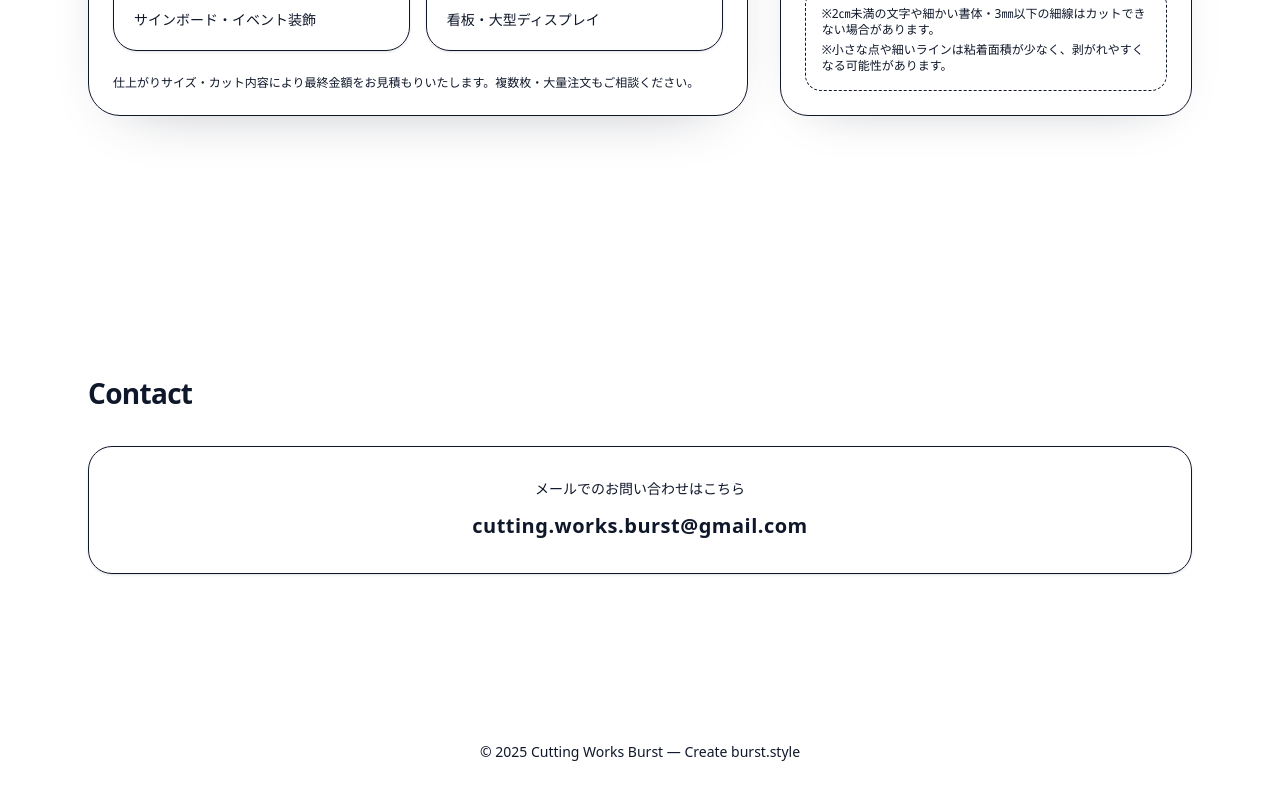
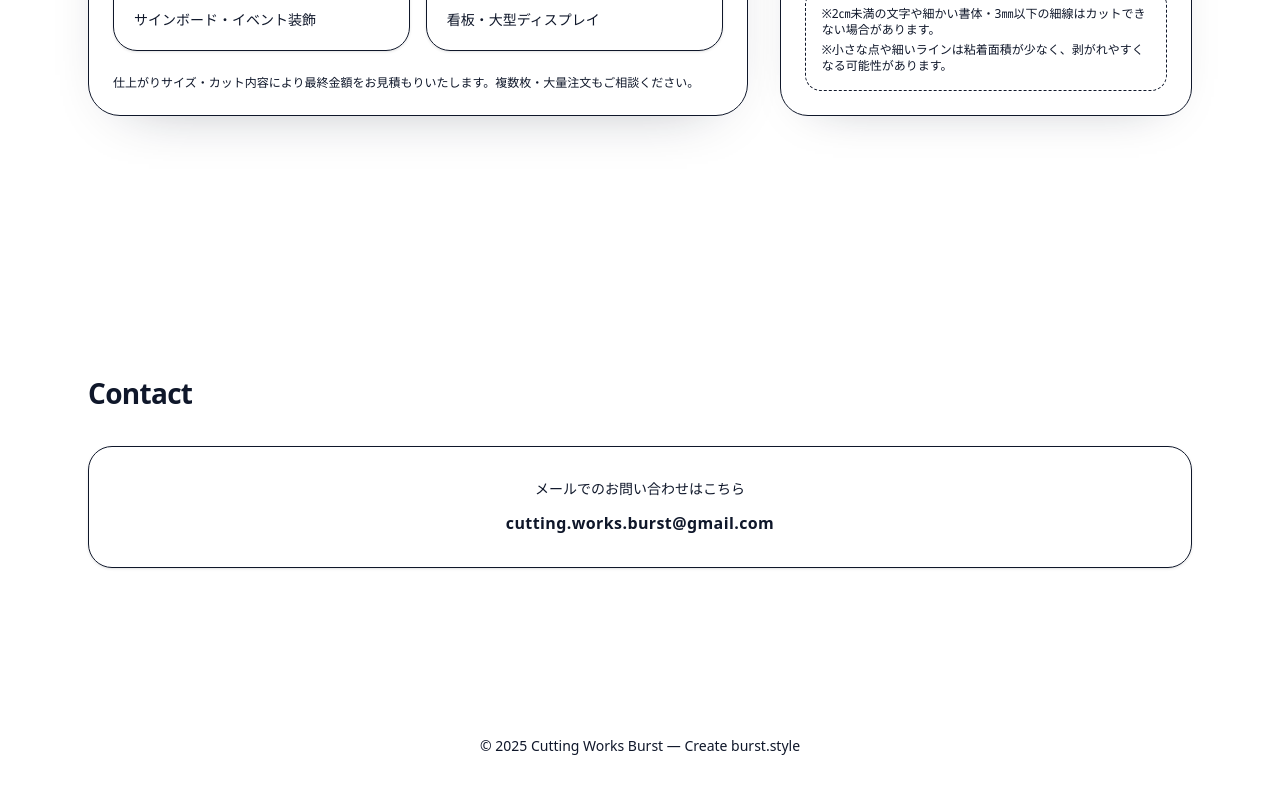
Before and after one commit to EricKei2002/cutting-works-burst, a Next.js app: page / in a window 1280 px wide. Shown: the part 2967-3767 px from the top of the page. Built offline with nearby package versions, Linux system fonts and the light colour scheme; no server answers.

Commit message:
サイズの変更

```diff
--- a/app/components/Contact.tsx
+++ b/app/components/Contact.tsx
@@ -15,7 +15,7 @@ export function Contact() {
             <p className="text-sm text-foreground/70">メールでのお問い合わせはこちら</p>
             <Link
               href="mailto:cutting.works.burst@gmail.com"
-              className="mt-3 inline-block text-[20px] font-semibold tracking-wide text-foreground hover:underline hover:underline-offset-4"
+              className="mt-3 inline-block text-m font-semibold tracking-wide text-foreground hover:underline hover:underline-offset-4"
             >
               cutting.works.burst@gmail.com
             </Link>
```
